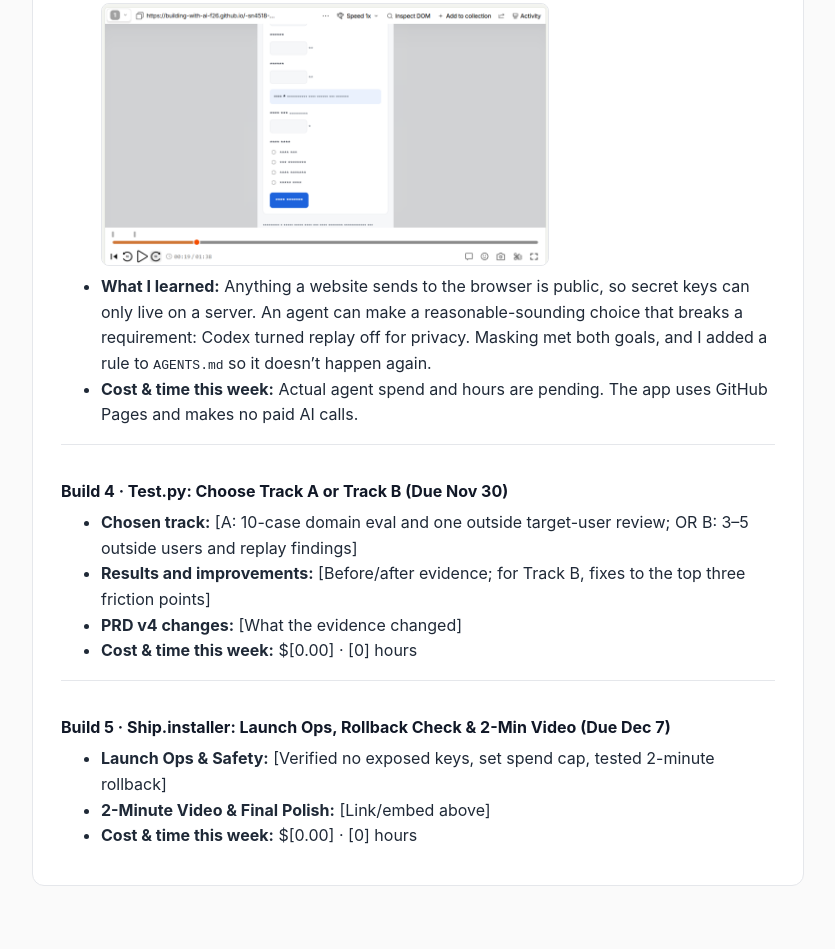
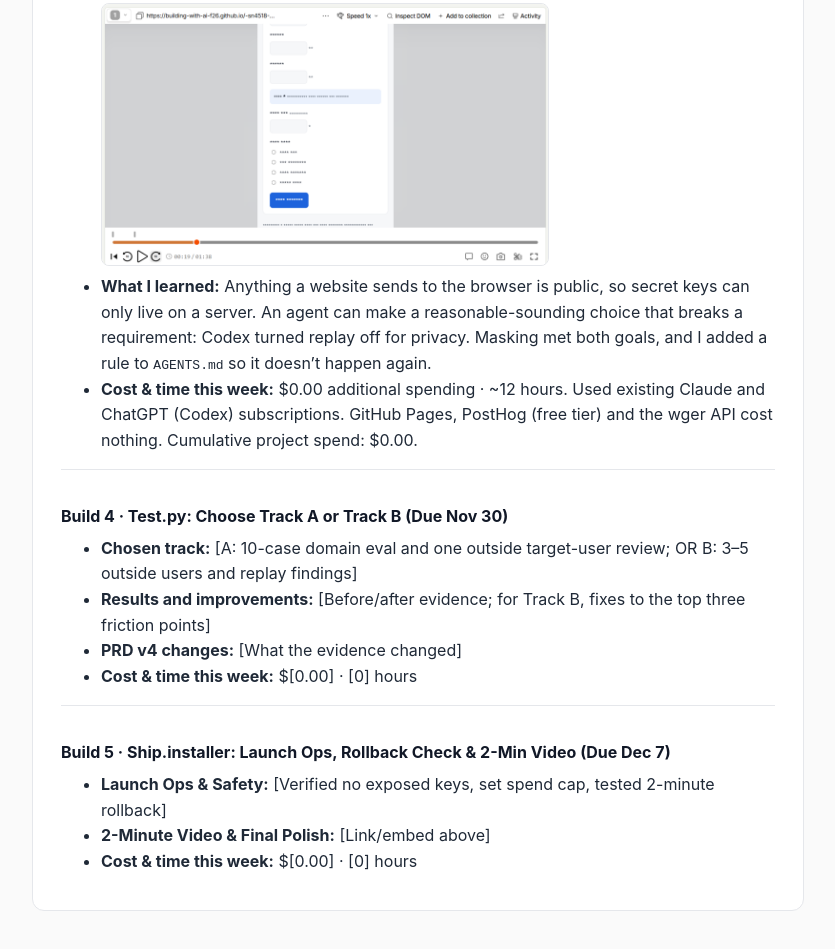
Before and after one commit to building-with-ai-f26/-sn4518---project-Sfwt2026-, a plain HTML site: page docs/index.html in a window 1280 px wide. Shown: the part 7237-8186 px from the top of the page, without its empty margins (222-1057 px from the left). Drawn offline with Linux system fonts and the light colour scheme.

Commit message:
Record Build 3 hours and spend
Co-Authored-By: Claude Opus 5.5 <noreply@anthropic.com>

```diff
--- a/docs/index.html
+++ b/docs/index.html
@@ -291,7 +291,7 @@
             <br /><img src="build3-key-search-clean.png" alt="Chrome DevTools search across the live FlexWeek app for sb_secret_, service_role, sk-or-, sk-ant-, sk-proj- and sk_live: No matches found" style="width:100%;max-width:448px;height:auto;border:1px solid var(--border);border-radius:8px;margin-top:8px;" />
             <img src="build3-posthog-replay-masked.png" alt="PostHog session replay of the live FlexWeek app with every label, input and button masked as asterisks" style="width:100%;max-width:448px;height:auto;border:1px solid var(--border);border-radius:8px;margin-top:8px;" /></li>
           <li><strong>What I learned:</strong> Anything a website sends to the browser is public, so secret keys can only live on a server. An agent can make a reasonable-sounding choice that breaks a requirement: Codex turned replay off for privacy. Masking met both goals, and I added a rule to <code>AGENTS.md</code> so it doesn’t happen again.</li>
-          <li><strong>Cost &amp; time this week:</strong> Actual agent spend and hours are pending. The app uses GitHub Pages and makes no paid AI calls.</li>
+          <li><strong>Cost &amp; time this week:</strong> $0.00 additional spending · ~12 hours. Used existing Claude and ChatGPT (Codex) subscriptions. GitHub Pages, PostHog (free tier) and the wger API cost nothing. Cumulative project spend: $0.00.</li>
         </ul>
       </div>
 
```
Also changed, not shown: 1 other file.
